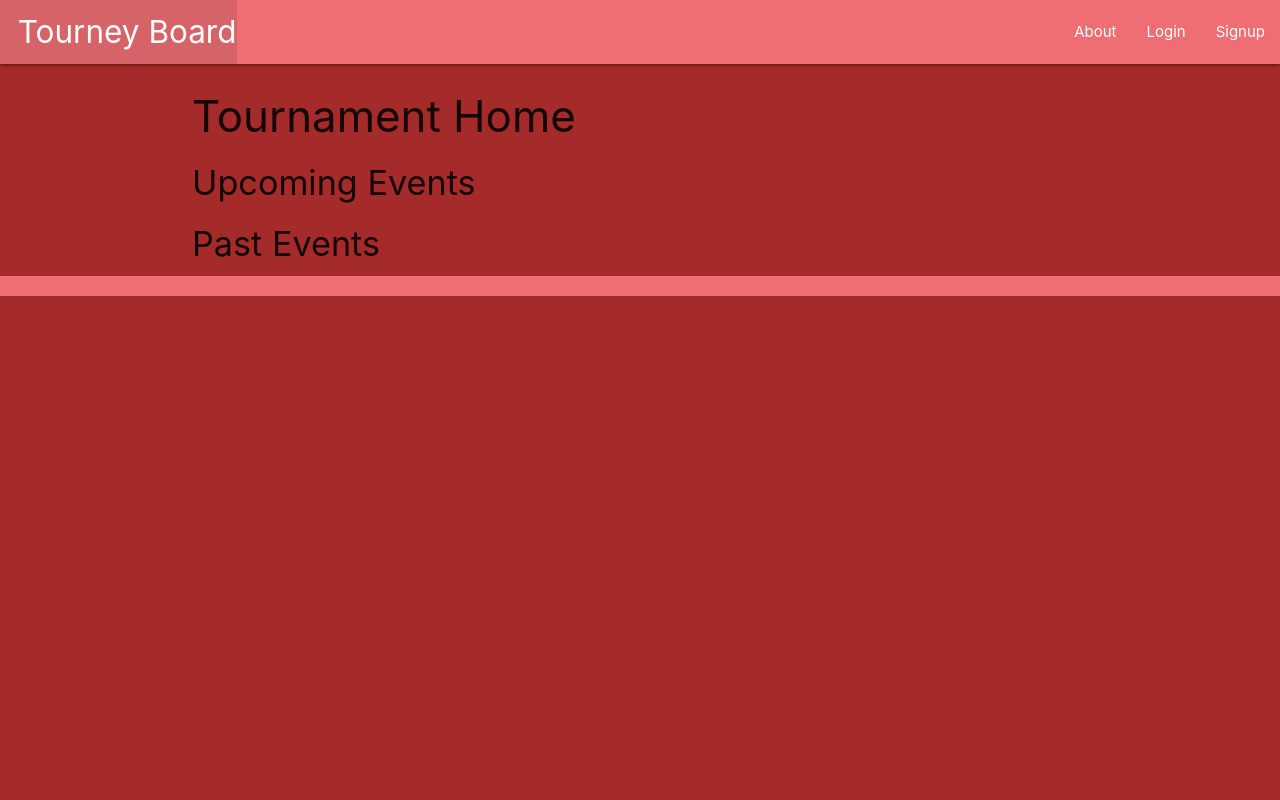
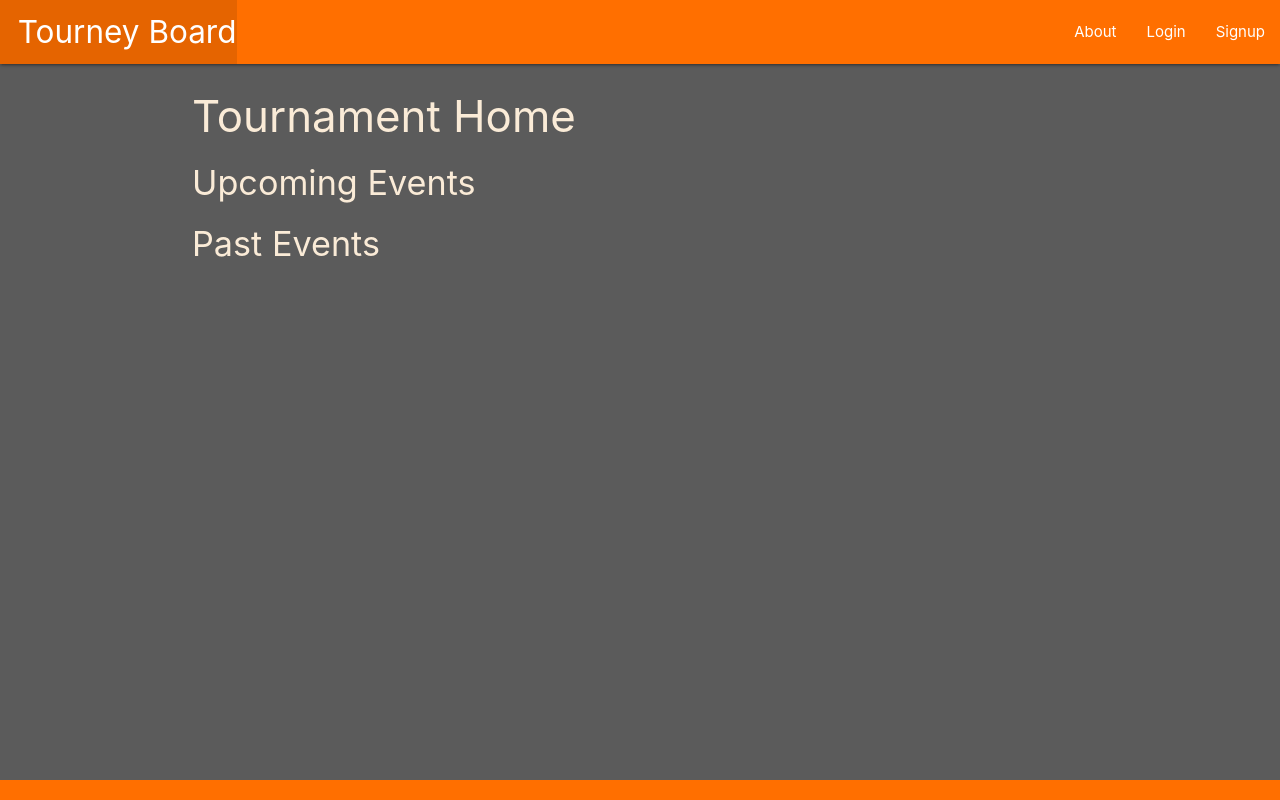
Before and after one commit to jamesocana6/bracket-maker, a Django app: page /tournament/ in a window 1280 px wide. Run offline with Django 4.2, Linux system fonts and the light colour scheme; data that the repository does not hold is empty.

Commit message:
added styling

```diff
--- a/main_app/static/bracketmaker/style.css
+++ b/main_app/static/bracketmaker/style.css
@@ -1,17 +1,21 @@
-body {
-    background-color: brown;
+* {
+    box-sizing: border-box;
+    margin: 0;
 }
 
-.match {
-    background-color: aliceblue;
-
+body {
+    display: flex;
+    min-height: 100vh;
+    flex-direction: column;
+    background-color: rgb(91, 91, 91);
+    color: antiquewhite;
 }
 
-.top-player {
-    background-color: green;
+main {
+    flex: 1 0 auto;
 }
 
-.top-name {
-    background-color: blue;
-    width: 10rem;
+footer {
+    padding-top: 0;
+    text-align: right;
 }
--- a/main_app/templates/base.html
+++ b/main_app/templates/base.html
@@ -8,15 +8,15 @@
     <meta name="viewport" content="width=device-width, initial-scale=1.0">
     <title>Tourney Board</title>
     <link rel="stylesheet" href="https://cdnjs.cloudflare.com/ajax/libs/materialize/1.0.0/css/materialize.min.css" />
+    <link rel="stylesheet" type="text/css" href="{% static 'bracketmaker/style.css' %}" />
     <script src="https://cdnjs.cloudflare.com/ajax/libs/materialize/1.0.0/js/materialize.min.js"></script>
-    <link rel="stylesheet" type="text/css" href="{% static 'bracketmaker/style.css' %}" />
 </head>
 
 <body>
 
     <header class="navbar-fixed">
         <nav>
-            <div class="nav-wrapper">
+            <div class="nav-wrapper amber darken-4">
                 <ul>
                     <li>
                         <a href="{% url 'tournaments_home' %}" class="left brand-logo">&nbsp;&nbsp;Tourney Board</a>
@@ -43,7 +43,7 @@
 
     <main class="container">{% block content %} {% endblock %}</main>
 
-    <footer class="page-footer">
+    <footer class="page-footer amber darken-4">
         <div class="right">
         </div>
     </footer>
--- a/main_app/templates/home.html
+++ b/main_app/templates/home.html
@@ -5,7 +5,7 @@
 <h4>Upcoming Events</h4>
 {% for tournament in upcoming %}
 <div class="card">
-    <div class="card-content hoverable">
+    <div class="card-content hoverable grey darken-3">
         <span class="card-title">
             <a href="{% url 'tournaments_detail' tournament.id %}">{{ tournament.event_name }}</a>
         </span>
@@ -36,7 +36,7 @@
 <h4>Past Events</h4>
 {% for tournament in past %}
 <div class="card">
-    <div class="card-content hoverable grey lighten-1">
+    <div class="card-content hoverable grey darken-1">
         <span class="card-title">
             <a href="{% url 'tournaments_detail' tournament.id %}">{{ tournament.event_name }}</a>
         </span>
--- a/main_app/views.py
+++ b/main_app/views.py
@@ -22,7 +22,7 @@ from datetime import date, datetime, timedelta
 # ]
 
 def home(request):
-    return redirect("tournaments/")
+    return redirect("tournament/")
 
 def tournaments_home(request):
     tournaments = Tournament.objects.all()
```
